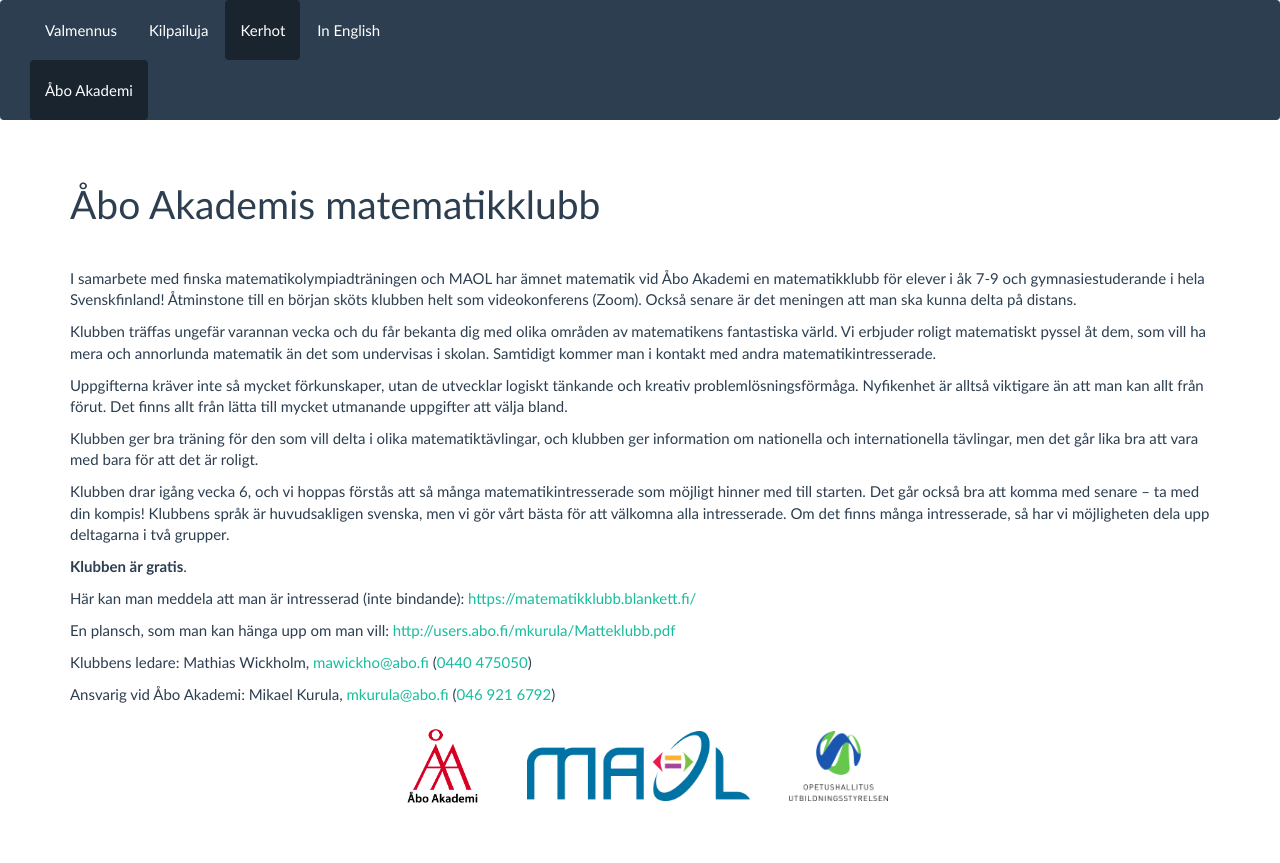
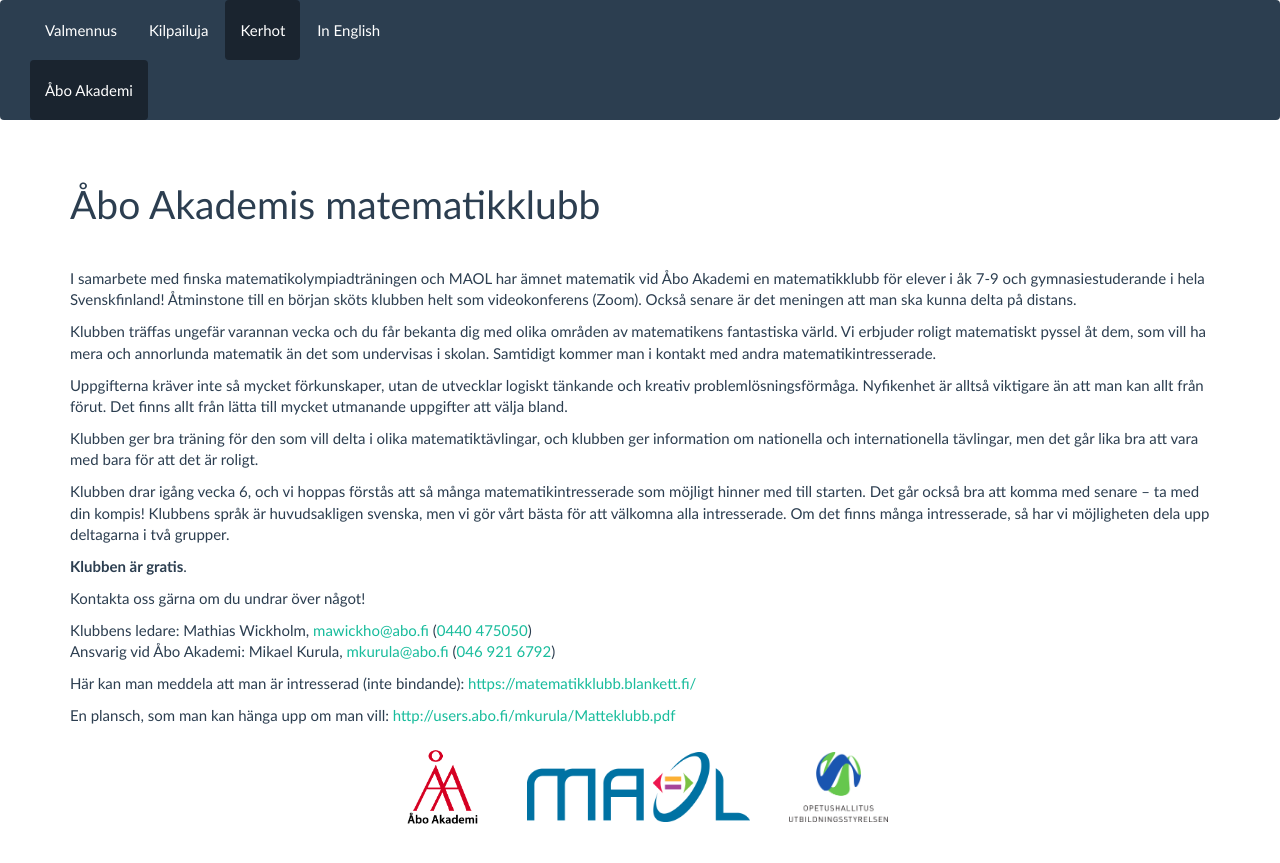
Before and after one commit to matematiikkakilpailut/matematiikkakilpailut.github.io, a Jekyll site: the page built from kerhot/abo/index.md, in a window 1280 px wide. Shown: the top 863 px of the page. Built offline with Jekyll 4.4.1, drawn with Linux system fonts in a browser that asks for light colours.

Commit message:
Update index.md

```diff
--- a/kerhot/abo/index.md
+++ b/kerhot/abo/index.md
@@ -17,13 +17,14 @@
 
 **Klubben är gratis**.
 
+Kontakta oss gärna om du undrar över något!
+
+Klubbens ledare: Mathias Wickholm, <mailto:mawickho@abo.fi> ([0440 475050](tel:0440-475050))<br>
+Ansvarig vid Åbo Akademi: Mikael Kurula, <mailto:mkurula@abo.fi> ([046 921 6792](tel:046-921-6792))
+
 Här kan man meddela att man är intresserad (inte bindande): <https://matematikklubb.blankett.fi/>
 
 En plansch, som man kan hänga upp om man vill: <http://users.abo.fi/mkurula/Matteklubb.pdf>
-
-Klubbens ledare: Mathias Wickholm, <mailto:mawickho@abo.fi> ([0440 475050](tel:0440-475050))
-
-Ansvarig vid Åbo Akademi: Mikael Kurula, <mailto:mkurula@abo.fi> ([046 921 6792](tel:046-921-6792))
 
 <p align="center">
 <img src="https://matematiikkakilpailut.fi/kerhot/abo/%C3%85A%20logo.png" alt="ÅAs logo" height="100"/>&nbsp;&nbsp;&nbsp;&nbsp;&nbsp;&nbsp;&nbsp;&nbsp;
```
